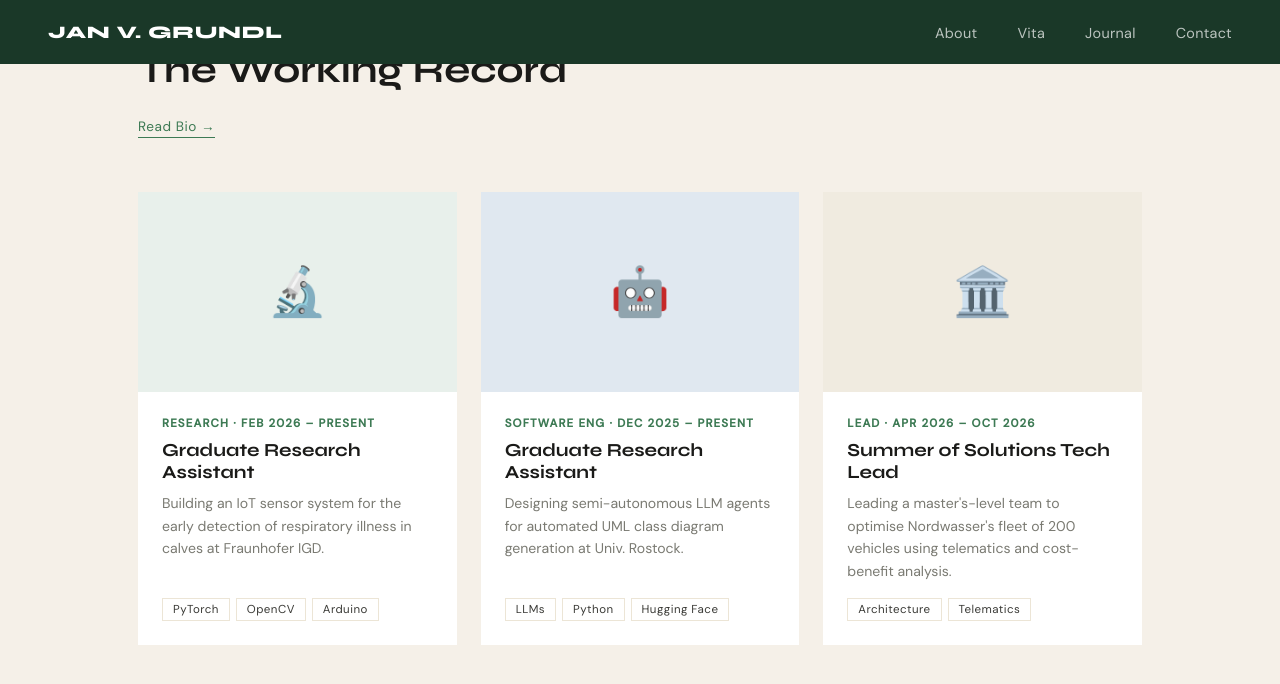
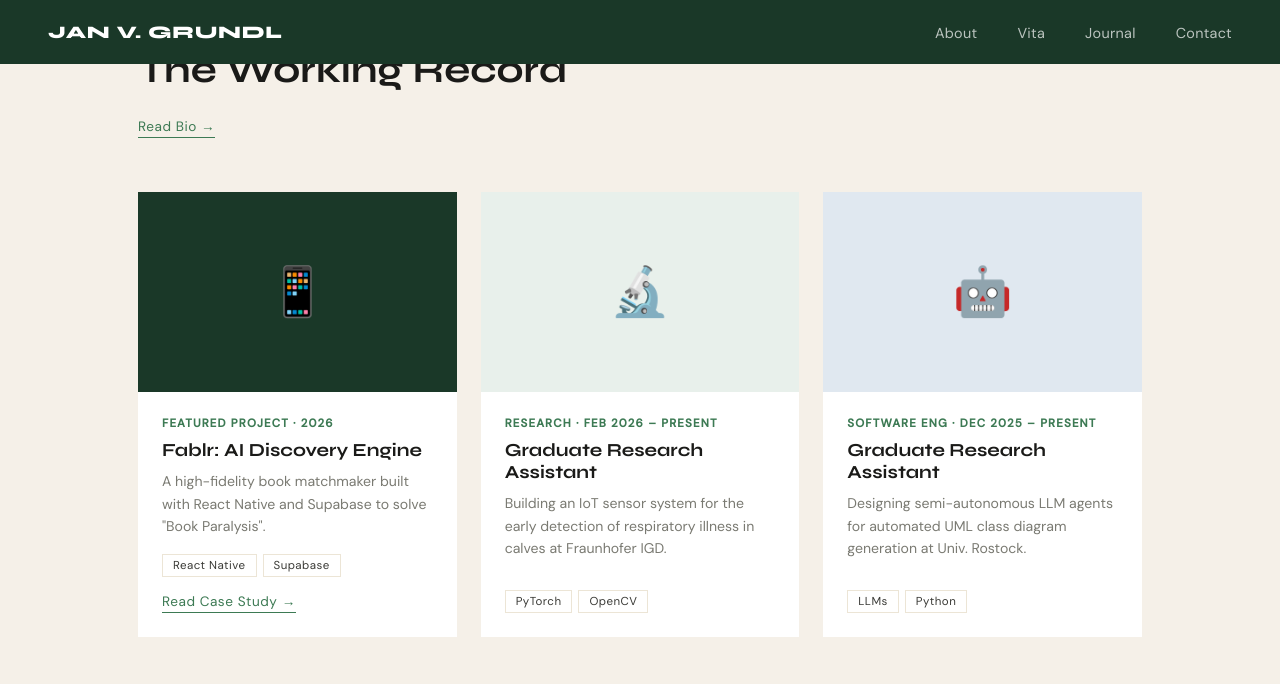
Before and after one commit to jg512/jangrundl-site, a Jekyll site: the page built from index.html, in a window 1280 px wide and 900 px high, scrolled down 2034 px, cut to the strip 0-725 px from the top of the window. Shown: the top 684 px of the strip. Built offline with Jekyll 4.4.1, drawn with Linux system fonts in a browser that asks for light colours.

Commit message:
Add Fablr portfolio case study and privacy policy

```diff
--- a/index.html
+++ b/index.html
@@ -84,6 +84,22 @@ layout: default
     </div>
     <div class="projects-grid">
       <div class="project-card reveal">
+        <div class="project-img" style="background: var(--green-dark);">
+          <span class="project-icon" style="color: var(--white); opacity: 1;">📱</span>
+        </div>
+        <div class="project-info">
+          <div class="project-category">Featured Project &middot; 2026</div>
+          <div class="project-name">Fablr: AI Discovery Engine</div>
+          <div class="project-desc">A high-fidelity book matchmaker built with React Native and Supabase to solve "Book Paralysis".</div>
+          <div class="project-tech">
+            <span class="tech-badge">React Native</span>
+            <span class="tech-badge">Supabase</span>
+          </div>
+          <a href="{{ '/fablr/' | relative_url }}" class="view-all" style="margin-top: 1rem; align-self: flex-start;">Read Case Study →</a>
+        </div>
+      </div>
+
+      <div class="project-card reveal" style="transition-delay: 0.1s">
         <div class="project-img" style="background: #e8f0eb;">
           <span class="project-icon">🔬</span>
         </div>
@@ -94,12 +110,11 @@ layout: default
           <div class="project-tech">
             <span class="tech-badge">PyTorch</span>
             <span class="tech-badge">OpenCV</span>
-            <span class="tech-badge">Arduino</span>
           </div>
         </div>
       </div>
 
-      <div class="project-card reveal" style="transition-delay: 0.1s">
+      <div class="project-card reveal" style="transition-delay: 0.2s">
         <div class="project-img" style="background: #e0e8f0;">
           <span class="project-icon">🤖</span>
         </div>
@@ -110,22 +125,6 @@ layout: default
           <div class="project-tech">
             <span class="tech-badge">LLMs</span>
             <span class="tech-badge">Python</span>
-            <span class="tech-badge">Hugging Face</span>
-          </div>
-        </div>
-      </div>
-
-      <div class="project-card reveal" style="transition-delay: 0.2s">
-        <div class="project-img" style="background: #f0ebe0;">
-          <span class="project-icon">🏛️</span>
-        </div>
-        <div class="project-info">
-          <div class="project-category">Lead &middot; Apr 2026 – Oct 2026</div>
-          <div class="project-name">Summer of Solutions Tech Lead</div>
-          <div class="project-desc">Leading a master's-level team to optimise Nordwasser's fleet of 200 vehicles using telematics and cost-benefit analysis.</div>
-          <div class="project-tech">
-            <span class="tech-badge">Architecture</span>
-            <span class="tech-badge">Telematics</span>
           </div>
         </div>
       </div>
```
Also changed, not shown: fablr-privacy.html (added, +55 -0 lines), fablr.html (added, +127 -0 lines).
